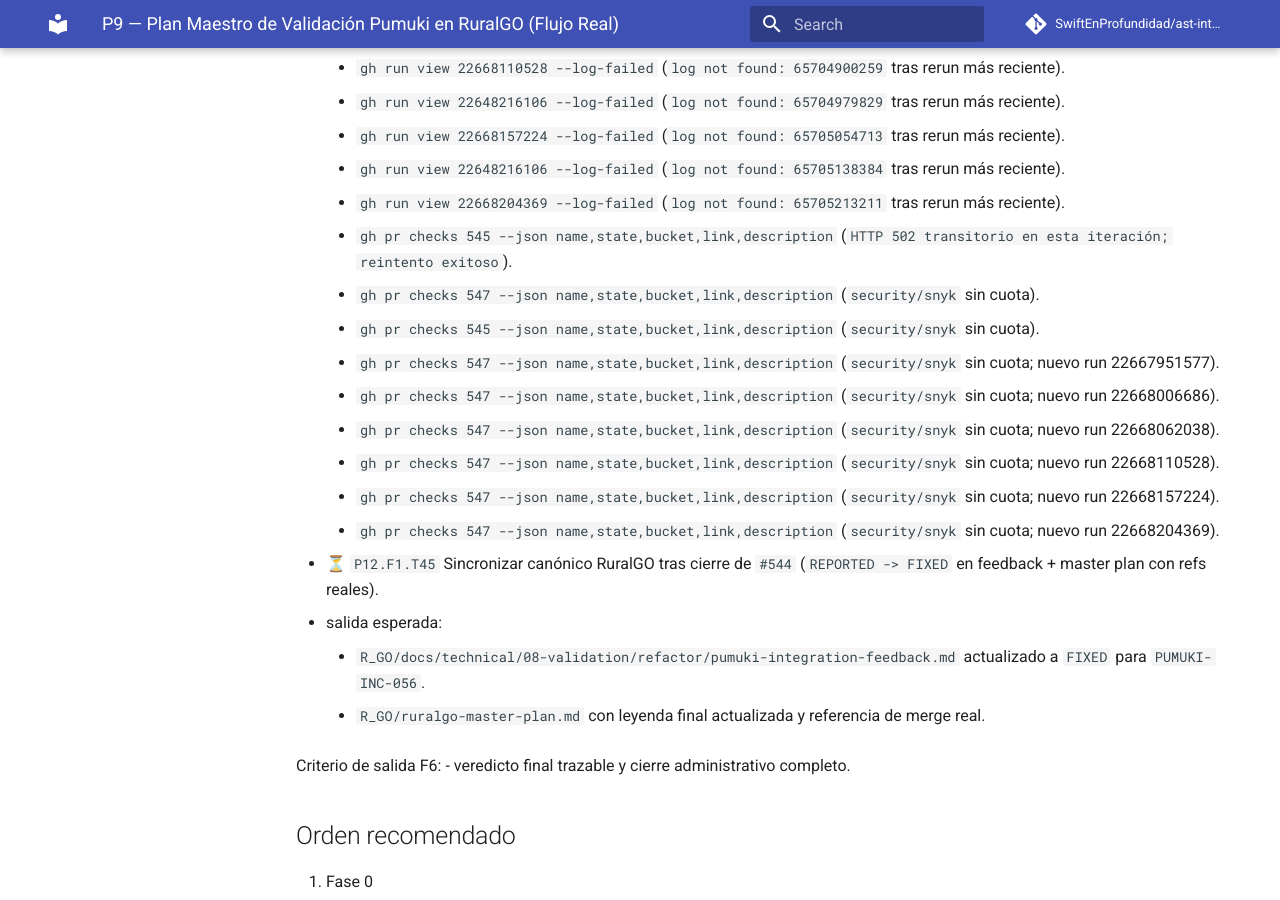
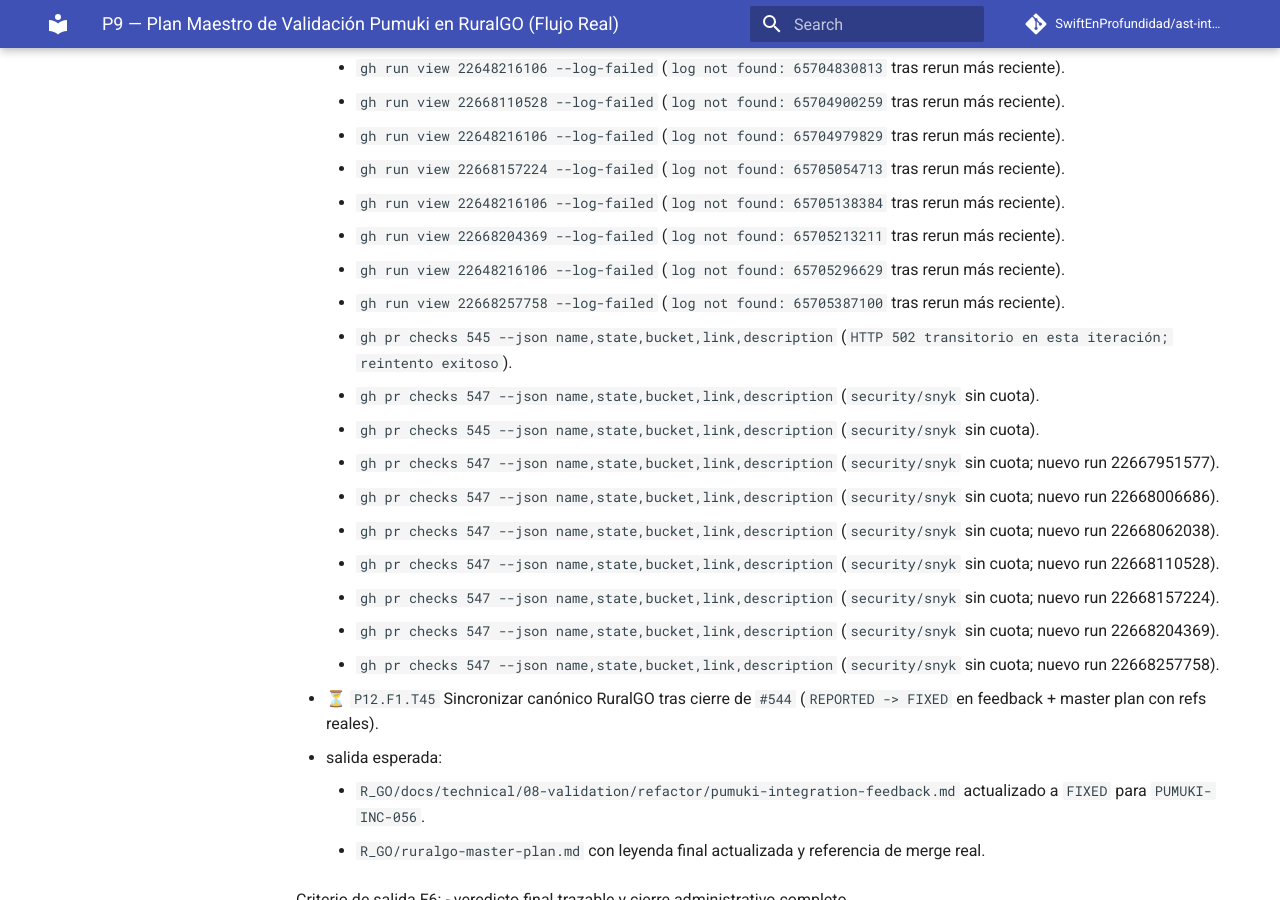
Before and after one commit to SwiftEnProfundidad/ast-intelligence-hooks, an MkDocs documentation site: the page built from docs/seguimiento-completo-validacion-ruralgo-03-03-2026.md, in a window 1280 px wide and 900 px high, scrolled down 54187 px. Built offline with MkDocs 1.6.1 and Material for MkDocs 9.7.7, drawn with Linux system fonts in a browser that asks for light colours; comment, search, counter and statistics services are not loaded; some of the changed text lies outside the part shown.

Commit message:
docs(tracking): append T47 heartbeat for persistent remote CI block

```diff
--- a/docs/seguimiento-completo-validacion-ruralgo-03-03-2026.md
+++ b/docs/seguimiento-completo-validacion-ruralgo-03-03-2026.md
@@ -1387,6 +1387,7 @@ Criterio de salida F5:
       - `https://github.com/SwiftEnProfundidad/ast-intelligence-hooks/issues/546#issuecomment-3997054313`
       - `https://github.com/SwiftEnProfundidad/ast-intelligence-hooks/issues/546#issuecomment-3997061285`
       - `https://github.com/SwiftEnProfundidad/ast-intelligence-hooks/issues/546#issuecomment-3997069824`
+      - `https://github.com/SwiftEnProfundidad/ast-intelligence-hooks/issues/546#issuecomment-3997079882`
     - evidencia de bloqueo vigente:
       - `gh run view 22648407847` (`billing lock` en GitHub Actions).
       - `gh run view 22648597740` (`billing lock` persistente tras rerun/retrigger).
@@ -1516,6 +1517,8 @@ Criterio de salida F5:
       - `gh run view 22668157224 --log-failed` (`log not found: 65705054713` tras rerun más reciente).
       - `gh run view 22648216106 --log-failed` (`log not found: 65705138384` tras rerun más reciente).
       - `gh run view 22668204369 --log-failed` (`log not found: 65705213211` tras rerun más reciente).
+      - `gh run view 22648216106 --log-failed` (`log not found: 65705296629` tras rerun más reciente).
+      - `gh run view 22668257758 --log-failed` (`log not found: 65705387100` tras rerun más reciente).
       - `gh pr checks 545 --json name,state,bucket,link,description` (`HTTP 502 transitorio en esta iteración; reintento exitoso`).
       - `gh pr checks 547 --json name,state,bucket,link,description` (`security/snyk` sin cuota).
       - `gh pr checks 545 --json name,state,bucket,link,description` (`security/snyk` sin cuota).
@@ -1525,6 +1528,7 @@ Criterio de salida F5:
       - `gh pr checks 547 --json name,state,bucket,link,description` (`security/snyk` sin cuota; nuevo run 22668110528).
       - `gh pr checks 547 --json name,state,bucket,link,description` (`security/snyk` sin cuota; nuevo run 22668157224).
       - `gh pr checks 547 --json name,state,bucket,link,description` (`security/snyk` sin cuota; nuevo run 22668204369).
+      - `gh pr checks 547 --json name,state,bucket,link,description` (`security/snyk` sin cuota; nuevo run 22668257758).
 
 - ⏳ `P12.F1.T45` Sincronizar canónico RuralGO tras cierre de `#544` (`REPORTED -> FIXED` en feedback + master plan con refs reales).
   - salida esperada:
```
